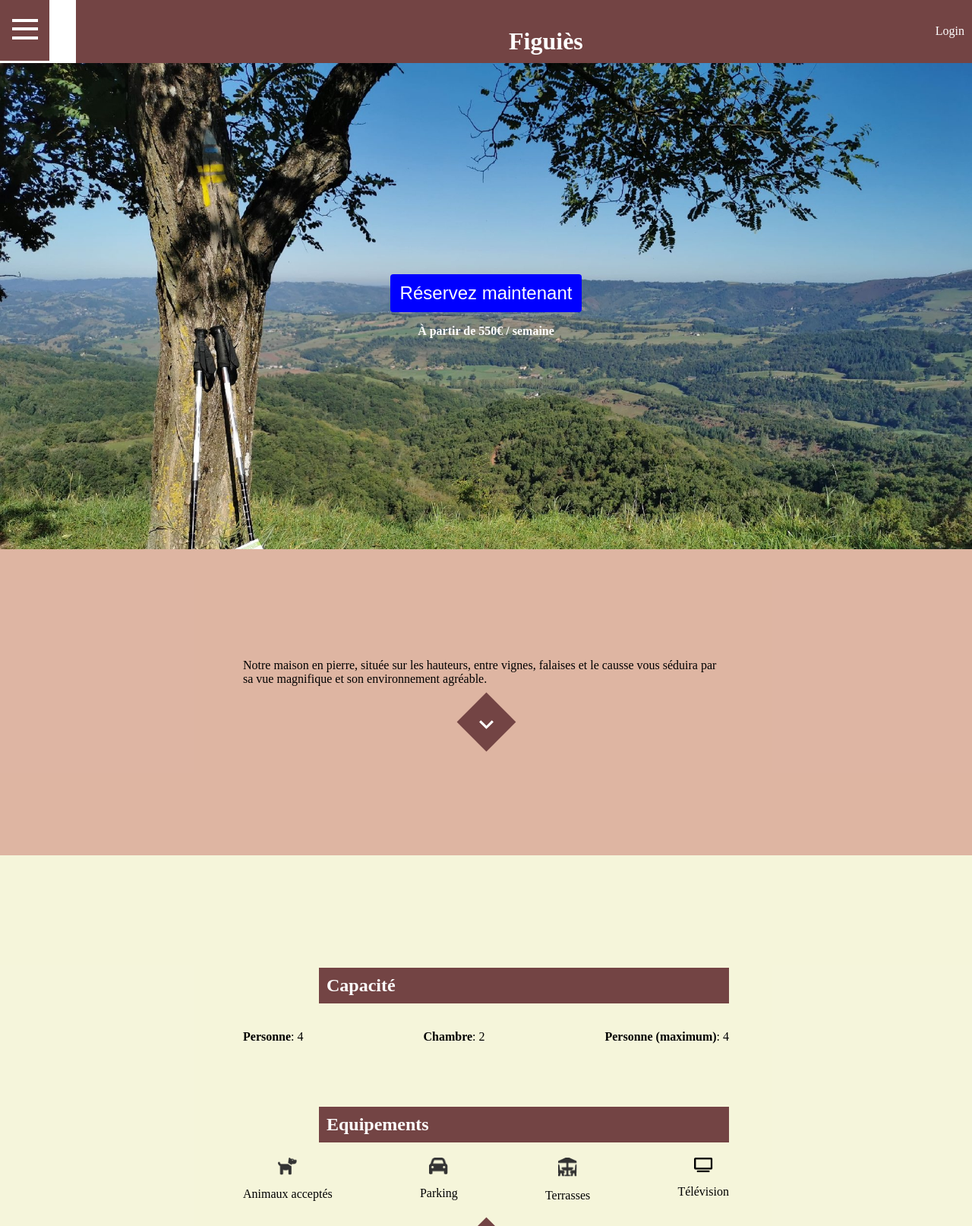
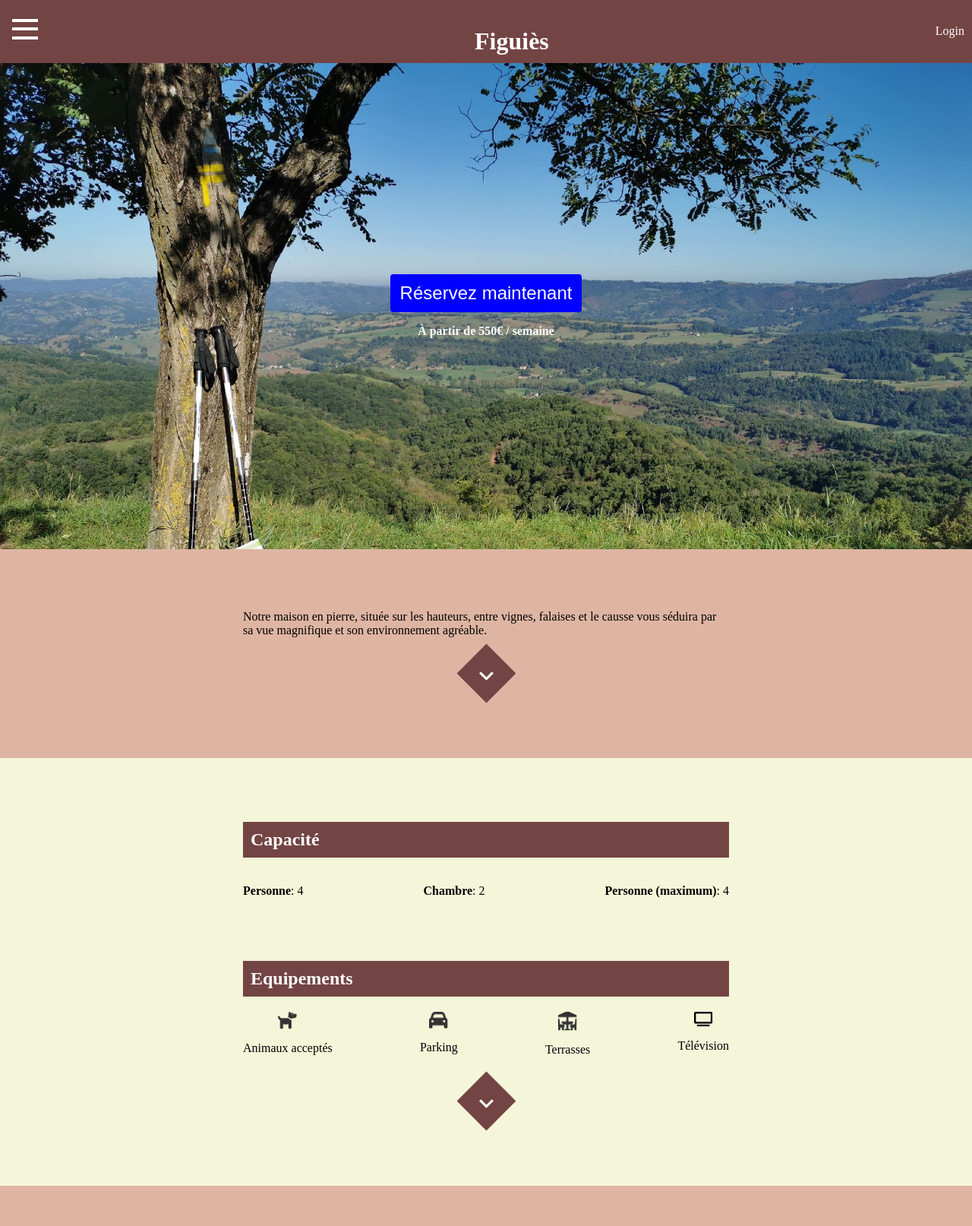
Before and after one commit to mateoisabey/ProjetWebGite, a PHP site: page / in a window 1280 px wide. Shown: the top 1614 px of the page at 76% size. Run offline with PHP 8.4, Linux system fonts and the light colour scheme; some libraries are stand-ins or nearby versions.

Commit message:
Modify title css

```diff
--- a/style/index.css
+++ b/style/index.css
@@ -1,6 +1,5 @@
 .titre {
     display: inline;
-    margin-left: 100px;
 }
 
 body {
@@ -67,7 +66,7 @@
 /* Todo: media queries !!! => padding */
 .section-background-Color1 {
     height: 100%;
-    padding: 10% 25%;
+    padding: 5% 25%;
     background-size: 100% auto;
     background-color: rgba(195, 120, 87, 0.55);
     display: flex;
@@ -77,7 +76,7 @@
 
 .section-background-Color2 {
     height: 80%;
-    padding: 10% 25%;
+    padding: 5% 25%;
     background-size: 100% auto;
     background-color: rgba(238, 237, 190, 0.56);
     display: flex;
```
